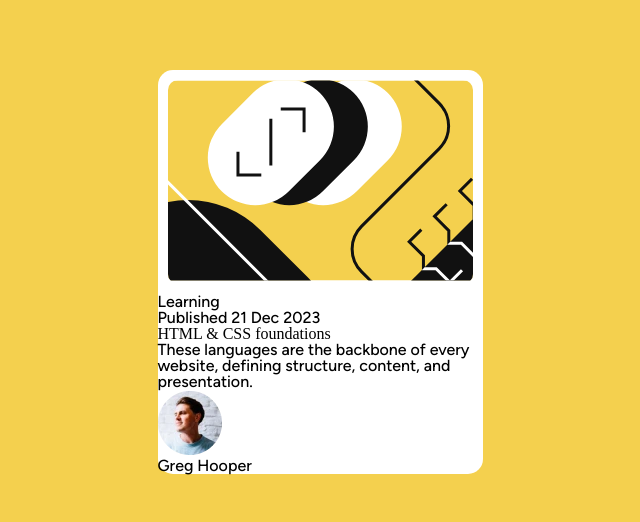
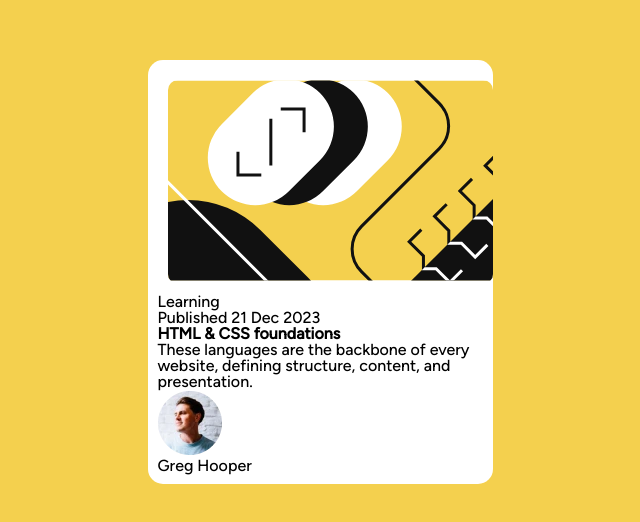
Before and after one commit to steph209/blog-preview, a plain HTML site: page index.html in a window 1280 px wide. Shown: the part 128-650 px from the top of the page, without its empty margins (320-960 px from the left). Drawn offline with Linux system fonts and the light colour scheme.

Commit message:
adjusting css

```diff
--- a/index.html
+++ b/index.html
@@ -17,7 +17,7 @@
 
 <body>
   <main>
-    <picture>
+    <picture class="blog-picture">
       <img src="assets/images/illustration-article.svg" alt="Blog">
     </picture>
 
@@ -33,7 +33,7 @@
 
     <p>These languages are the backbone of every website, defining structure, content, and presentation.</p>
 
-    <div>
+    <div class="profile-img">
       <img src="assets/images/image-avatar.webp" alt="Profile Picture">
       <p>Greg Hooper</p>
     </div>
--- a/style.css
+++ b/style.css
@@ -10,10 +10,12 @@
 /* =============================================================================
 #TYPOGRAPHY
 ============================================================================= */
- p {
+ body {
     font-family: "Figtree", Arial, Helvetica, sans-serif;
  }
-
+ h1 {
+    font-weight: 800;
+ }
 
 
 /* =============================================================================
@@ -56,4 +58,6 @@ main {
     width: 325px;
     border-radius: 15px;
     /* height: 80%; */
+
+    padding: 10px;
 }
```
